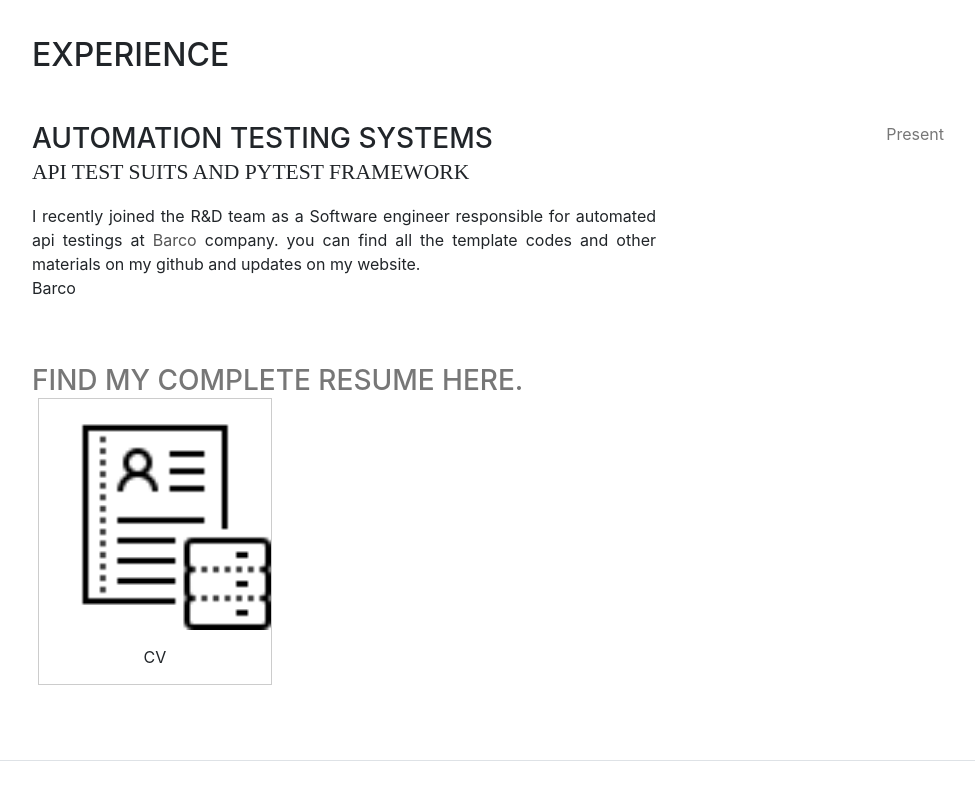
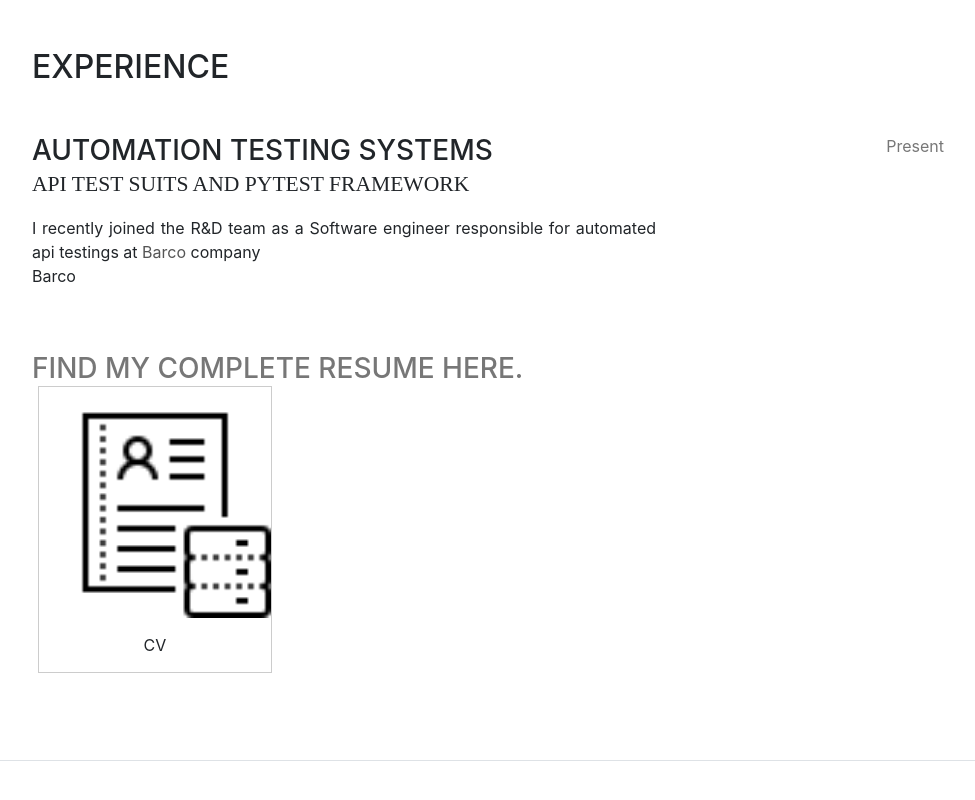
Before and after one commit to alibk95/alibk95.github.io, a website with bundled scripts: page index.html in a window 1280 px wide. Shown: the part 2570-3370 px from the top of the page, without its empty margins (288-1263 px from the left). Built offline with nearby package versions, Linux system fonts and the light colour scheme; a web font is replaced by a local one.

Commit message:
Update index.html

```diff
--- a/index.html
+++ b/index.html
@@ -272,7 +272,7 @@ div.desc {
             <div class="resume-content mr-auto">
               <h3 class="mb-0">Automation Testing Systems</h3>
               <div class="subheading mb-3">API Test Suits and Pytest Framework</div>
-              <div align="justify">I recently joined the R&D team as a Software engineer responsible for automated api testings at <a style="color:#555;" href="http://barco.com" target="_blank">Barco</a> company. you can find all the template codes and other materials on my github and updates on my website.</div>
+              <div align="justify">I recently joined the R&D team as a Software engineer responsible for automated api testings at <a style="color:#555;" href="http://barco.com" target="_blank">Barco</a> company</div>
               <p>Barco</p>
             </div>
             <div class="resume-date text-md-right">
```
